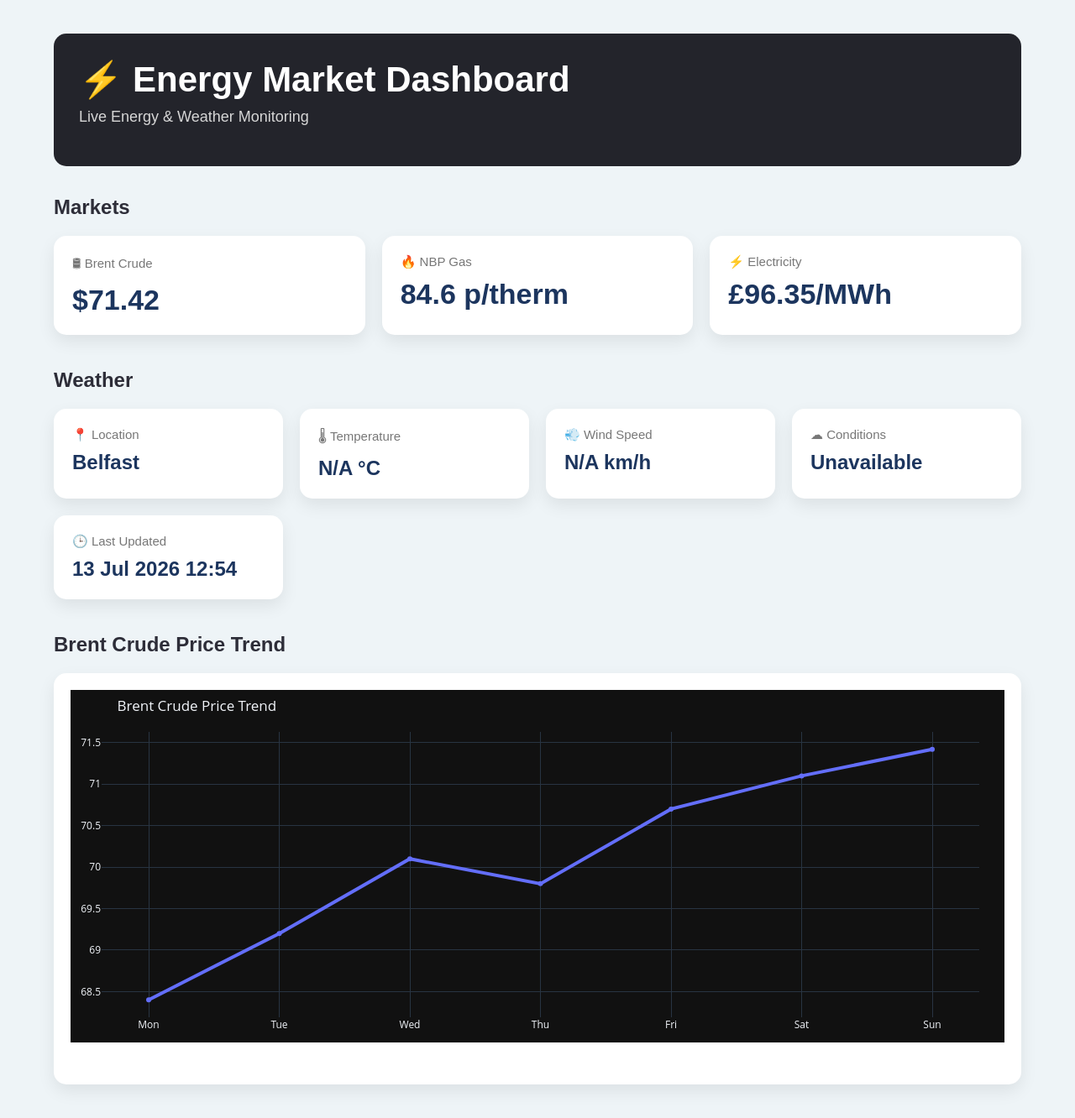
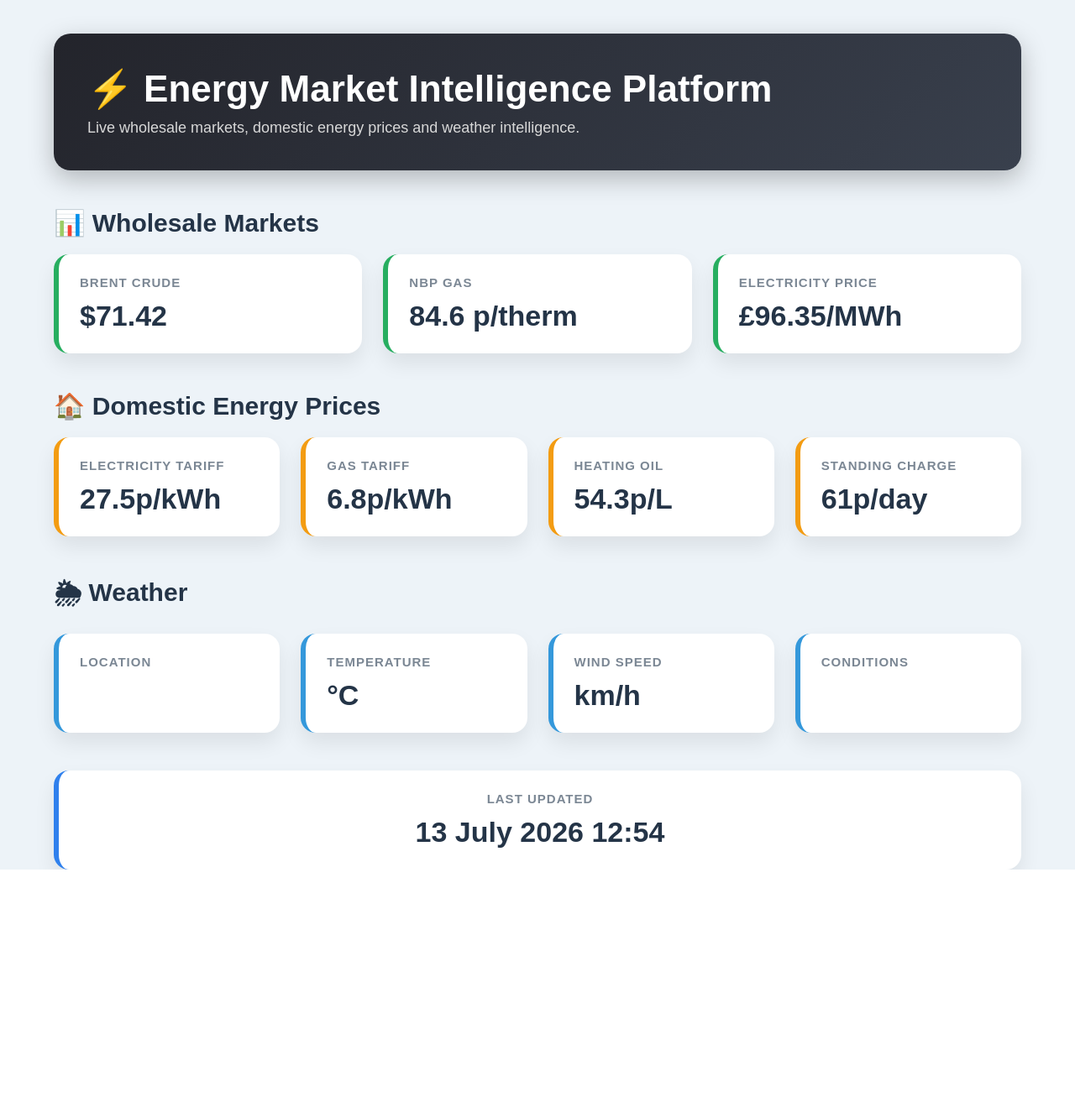
Before and after one commit to BenPatterson04/Energy-Market-Intelligance-Platform-, a Flask app: page / in a window 1280 px wide. Shown: the whole page at 84% size. After the commit the page ends 1036 px from the top, so only its background shows below. Run offline with Flask 3, Linux system fonts and the light colour scheme; data that the repository does not hold is empty; some libraries are stand-ins or nearby versions.

Commit message:
Added gunicorn and updated dashboard

```diff
--- a/app.py
+++ b/app.py
@@ -1,17 +1,25 @@
 from flask import Flask, render_template
 import requests
-import plotly.graph_objects as go
-import plotly
-import json
 from datetime import datetime
 
 app = Flask(__name__)
 
+# -----------------------------
+# API KEYS
+# -----------------------------
+
 API_KEY = "33e78ee7ef8c1cc110237f9095609230"
 
+# -----------------------------
+# ROUTE
+# -----------------------------
 
 @app.route("/")
 def home():
+
+    # -----------------------------
+    # Live Weather
+    # -----------------------------
 
     city = "Belfast"
 
@@ -20,82 +28,58 @@
         f"?q={city}&appid={API_KEY}&units=metric"
     )
 
-    response = requests.get(weather_url)
-    weather = response.json()
+    weather = requests.get(weather_url).json()
 
-    if "main" in weather:
+    location = weather["name"]
+    temperature = round(weather["main"]["temp"], 1)
+    wind_speed = round(weather["wind"]["speed"] * 3.6, 1)  # m/s → km/h
+    condition = weather["weather"][0]["description"].title()
 
-        temperature = round(weather["main"]["temp"], 1)
-        wind_speed = round(weather["wind"]["speed"] * 3.6, 1)   # km/h
-        condition = weather["weather"][0]["description"].title()
-        icon = weather["weather"][0]["icon"]
+    # -----------------------------
+    # Wholesale Market Prices
+    # -----------------------------
 
-    else:
+    # (Replace these with live APIs later)
 
-        temperature = "N/A"
-        wind_speed = "N/A"
-        condition = "Unavailable"
-        icon = "01d"
-
-    # Temporary market values
     brent = 71.42
     gas = 84.60
     electricity = 96.35
 
-    updated = datetime.now().strftime("%d %b %Y %H:%M")
+    # -----------------------------
+    # Domestic Energy Prices
+    # -----------------------------
 
-    # Brent chart
-    fig = go.Figure()
+    electricity_tariff = "27.5p/kWh"
+    gas_tariff = "6.8p/kWh"
+    heating_oil = "54.3p/L"
+    standing_charge = "61p/day"
 
-    fig.add_trace(
-        go.Scatter(
-            x=[
-                "Mon",
-                "Tue",
-                "Wed",
-                "Thu",
-                "Fri",
-                "Sat",
-                "Sun"
-            ],
-            y=[
-                68.4,
-                69.2,
-                70.1,
-                69.8,
-                70.7,
-                71.1,
-                brent
-            ],
-            mode="lines+markers",
-            line=dict(width=4)
-        )
-    )
+    # -----------------------------
+    # Time Updated
+    # -----------------------------
 
-    fig.update_layout(
-        template="plotly_dark",
-        title="Brent Crude Price Trend",
-        height=420,
-        margin=dict(l=30, r=30, t=50, b=30)
-    )
-
-    graphJSON = json.dumps(
-        fig,
-        cls=plotly.utils.PlotlyJSONEncoder
-    )
+    updated = datetime.now().strftime("%d %B %Y %H:%M")
 
     return render_template(
+
         "index.html",
-        city=city,
+
+        brent=brent,
+        gas=gas,
+        electricity=electricity,
+
+        electricity_tariff=electricity_tariff,
+        gas_tariff=gas_tariff,
+        heating_oil=heating_oil,
+        standing_charge=standing_charge,
+
+        location=location,
         temperature=temperature,
         wind_speed=wind_speed,
         condition=condition,
-        icon=icon,
-        brent=brent,
-        gas=gas,
-        electricity=electricity,
-        updated=updated,
-        graphJSON=graphJSON
+
+        updated=updated
+
     )
 
 
--- a/requirements.txt
+++ b/requirements.txt
@@ -17,3 +17,4 @@
 six==1.17.0
 urllib3==2.7.0
 Werkzeug==3.1.8
+gunicorn==23.0.0
--- a/static/style.css
+++ b/static/style.css
@@ -1,110 +1,224 @@
-body{
+/* ===========================================
+   ENERGY MARKET INTELLIGENCE PLATFORM
+   =========================================== */
+
+*{
     margin:0;
     padding:0;
+    box-sizing:border-box;
+}
+
+body{
+
     font-family:Arial, Helvetica, sans-serif;
-    background:#eef4f7;
+
+    background:#edf3f8;
+
     color:#222;
+
 }
 
 .container{
+
     width:90%;
-    max-width:1200px;
-    margin:40px auto;
+    max-width:1400px;
+
+    margin:auto;
+
 }
 
+/* ===========================================
+   HEADER
+   =========================================== */
+
 .header{
-    background:#23242b;
+
+    margin-top:40px;
+
+    background:linear-gradient(135deg,#23242b,#39404d);
+
     color:white;
-    padding:30px;
-    border-radius:15px;
-    margin-bottom:35px;
+
+    padding:40px;
+
+    border-radius:20px;
+
+    box-shadow:0 10px 30px rgba(0,0,0,.25);
+
 }
 
 .header h1{
-    margin:0;
-    font-size:42px;
+
+    font-size:44px;
+
+    margin-bottom:10px;
+
 }
 
 .header p{
-    margin-top:10px;
-    color:#d6d6d6;
+
+    color:#d8d8d8;
+
     font-size:18px;
+
 }
 
-h2{
-    color:#2d2d38;
-    margin-bottom:20px;
+/* ===========================================
+   SECTION
+   =========================================== */
+
+.section{
+
+    margin-top:45px;
+
 }
 
-.market-grid{
-    display:grid;
-    grid-template-columns:repeat(auto-fit,minmax(250px,1fr));
-    gap:20px;
-    margin-bottom:40px;
+.section h2{
+
+    font-size:30px;
+
+    margin-bottom:20px;
+
+    color:#243447;
+
 }
 
-.weather-grid{
+/* ===========================================
+   GRID
+   =========================================== */
+
+.market-grid{
+
     display:grid;
-    grid-template-columns:repeat(auto-fit,minmax(220px,1fr));
-    gap:20px;
-    margin-bottom:40px;
+
+    grid-template-columns:repeat(auto-fit,minmax(260px,1fr));
+
+    gap:25px;
+
 }
 
+/* ===========================================
+   CARDS
+   =========================================== */
+
 .card{
+
     background:white;
-    border-radius:15px;
-    padding:22px;
-    box-shadow:0 8px 20px rgba(0,0,0,0.08);
-    transition:0.25s;
+
+    border-radius:18px;
+
+    padding:25px;
+
+    box-shadow:0 12px 25px rgba(0,0,0,.08);
+
+    transition:0.35s;
+
+    border-left:6px solid #2f80ed;
+
 }
 
 .card:hover{
-    transform:translateY(-5px);
+
+    transform:translateY(-8px);
+
+    box-shadow:0 20px 40px rgba(0,0,0,.18);
+
 }
 
+/* ===========================================
+   LABEL
+   =========================================== */
+
 .label{
+
+    color:#7b8794;
+
     font-size:15px;
-    color:#777;
-    margin-bottom:10px;
+
+    font-weight:bold;
+
+    text-transform:uppercase;
+
+    letter-spacing:1px;
+
+}
+
+/* ===========================================
+   VALUE
+   =========================================== */
+
+.value{
+
+    margin-top:12px;
+
+    font-size:34px;
+
+    font-weight:bold;
+
+    color:#243447;
+
+}
+
+/* ===========================================
+   COLOUR STRIPS
+   =========================================== */
+
+.section:nth-of-type(2) .card{
+
+    border-left:6px solid #27ae60;
+
+}
+
+.section:nth-of-type(3) .card{
+
+    border-left:6px solid #f39c12;
+
+}
+
+.section:nth-of-type(4) .card{
+
+    border-left:6px solid #3498db;
+
+}
+
+/* ===========================================
+   LAST UPDATED
+   =========================================== */
+
+.section:last-child .card{
+
+    text-align:center;
+
+}
+
+/* ===========================================
+   RESPONSIVE
+   =========================================== */
+
+@media(max-width:900px){
+
+.header{
+
+padding:25px;
+
+}
+
+.header h1{
+
+font-size:34px;
+
 }
 
 .value{
-    font-size:34px;
-    font-weight:bold;
-    color:#1c355e;
+
+font-size:28px;
+
 }
 
-.value-small{
-    font-size:24px;
-    font-weight:bold;
-    color:#1c355e;
+.section h2{
+
+font-size:24px;
+
 }
 
-.chart-card{
-    background:white;
-    border-radius:15px;
-    padding:20px;
-    box-shadow:0 8px 20px rgba(0,0,0,0.08);
-    margin-bottom:40px;
 }
-
-#chart{
-    width:100%;
-    height:450px;
-}
-
-@media(max-width:768px){
-
-    .header h1{
-        font-size:32px;
-    }
-
-    .value{
-        font-size:28px;
-    }
-
-    .value-small{
-        font-size:22px;
-    }
-
-}
--- a/templates/index.html
+++ b/templates/index.html
@@ -4,8 +4,7 @@
 <head>
     <meta charset="UTF-8">
     <meta name="viewport" content="width=device-width, initial-scale=1.0">
-
-    <title>Energy Market Dashboard</title>
+    <title>Energy Market Intelligence Platform</title>
 
     <link rel="stylesheet" href="{{ url_for('static', filename='style.css') }}">
 </head>
@@ -14,98 +13,121 @@
 
 <div class="container">
 
-    <header class="header">
-        <h1>⚡ Energy Market Dashboard</h1>
-        <p>Live Energy & Weather Monitoring</p>
-    </header>
+    <div class="header">
+        <h1>⚡ Energy Market Intelligence Platform</h1>
+        <p>Live wholesale markets, domestic energy prices and weather intelligence.</p>
+    </div>
 
-    <section>
-        <h2>Markets</h2>
+    <!-- Wholesale Markets -->
+
+    <div class="section">
+
+        <h2>📊 Wholesale Markets</h2>
 
         <div class="market-grid">
 
             <div class="card">
-                <div class="label">🛢 Brent Crude</div>
+                <div class="label">Brent Crude</div>
                 <div class="value">${{ brent }}</div>
             </div>
 
             <div class="card">
-                <div class="label">🔥 NBP Gas</div>
+                <div class="label">NBP Gas</div>
                 <div class="value">{{ gas }} p/therm</div>
             </div>
 
             <div class="card">
-                <div class="label">⚡ Electricity</div>
+                <div class="label">Electricity Price</div>
                 <div class="value">£{{ electricity }}/MWh</div>
             </div>
 
         </div>
-    </section>
 
-    <section>
+    </div>
 
-        <h2>Weather</h2>
+    <!-- Domestic Energy -->
 
-        <div class="weather-grid">
+    <div class="section">
+
+        <h2>🏠 Domestic Energy Prices</h2>
+
+        <div class="market-grid">
 
             <div class="card">
-                <div class="label">📍 Location</div>
-                <div class="value-small">{{ city }}</div>
+                <div class="label">Electricity Tariff</div>
+                <div class="value">{{ electricity_tariff }}</div>
             </div>
 
             <div class="card">
-                <div class="label">🌡 Temperature</div>
-                <div class="value-small">{{ temperature }} °C</div>
+                <div class="label">Gas Tariff</div>
+                <div class="value">{{ gas_tariff }}</div>
             </div>
 
             <div class="card">
-                <div class="label">💨 Wind Speed</div>
-                <div class="value-small">{{ wind_speed }} km/h</div>
+                <div class="label">Heating Oil</div>
+                <div class="value">{{ heating_oil }}</div>
             </div>
 
             <div class="card">
-                <div class="label">☁ Conditions</div>
-                <div class="value-small">{{ condition }}</div>
-            </div>
-
-            <div class="card">
-                <div class="label">🕒 Last Updated</div>
-                <div class="value-small">{{ updated }}</div>
+                <div class="label">Standing Charge</div>
+                <div class="value">{{ standing_charge }}</div>
             </div>
 
         </div>
 
-    </section>
+    </div>
 
-    <section>
+    <!-- Weather -->
 
-        <h2>Brent Crude Price Trend</h2>
+    <div class="section">
 
-        <div class="chart-card">
-            <div id="chart"></div>
+        <h2>🌦 Weather</h2>
+
+        <div class="market-grid">
+
+            <div class="card">
+                <div class="label">Location</div>
+                <div class="value">{{ location }}</div>
+            </div>
+
+            <div class="card">
+                <div class="label">Temperature</div>
+                <div class="value">{{ temperature }} °C</div>
+            </div>
+
+            <div class="card">
+                <div class="label">Wind Speed</div>
+                <div class="value">{{ wind_speed }} km/h</div>
+            </div>
+
+            <div class="card">
+                <div class="label">Conditions</div>
+                <div class="value">{{ condition }}</div>
+            </div>
+
         </div>
 
-    </section>
+    </div>
+
+    <!-- Last Updated -->
+
+    <div class="section">
+
+        <div class="card">
+
+            <div class="label">
+                Last Updated
+            </div>
+
+            <div class="value">
+                {{ updated }}
+            </div>
+
+        </div>
+
+    </div>
 
 </div>
-
-<script src="https://cdn.plot.ly/plotly-latest.min.js"></script>
-
-<script>
-
-    var graph = {{ graphJSON | safe }};
-
-    Plotly.newPlot(
-        "chart",
-        graph.data,
-        graph.layout,
-        {
-            responsive: true,
-            displayModeBar: false
-        }
-    );
-
-</script>
 
 </body>
 
```
